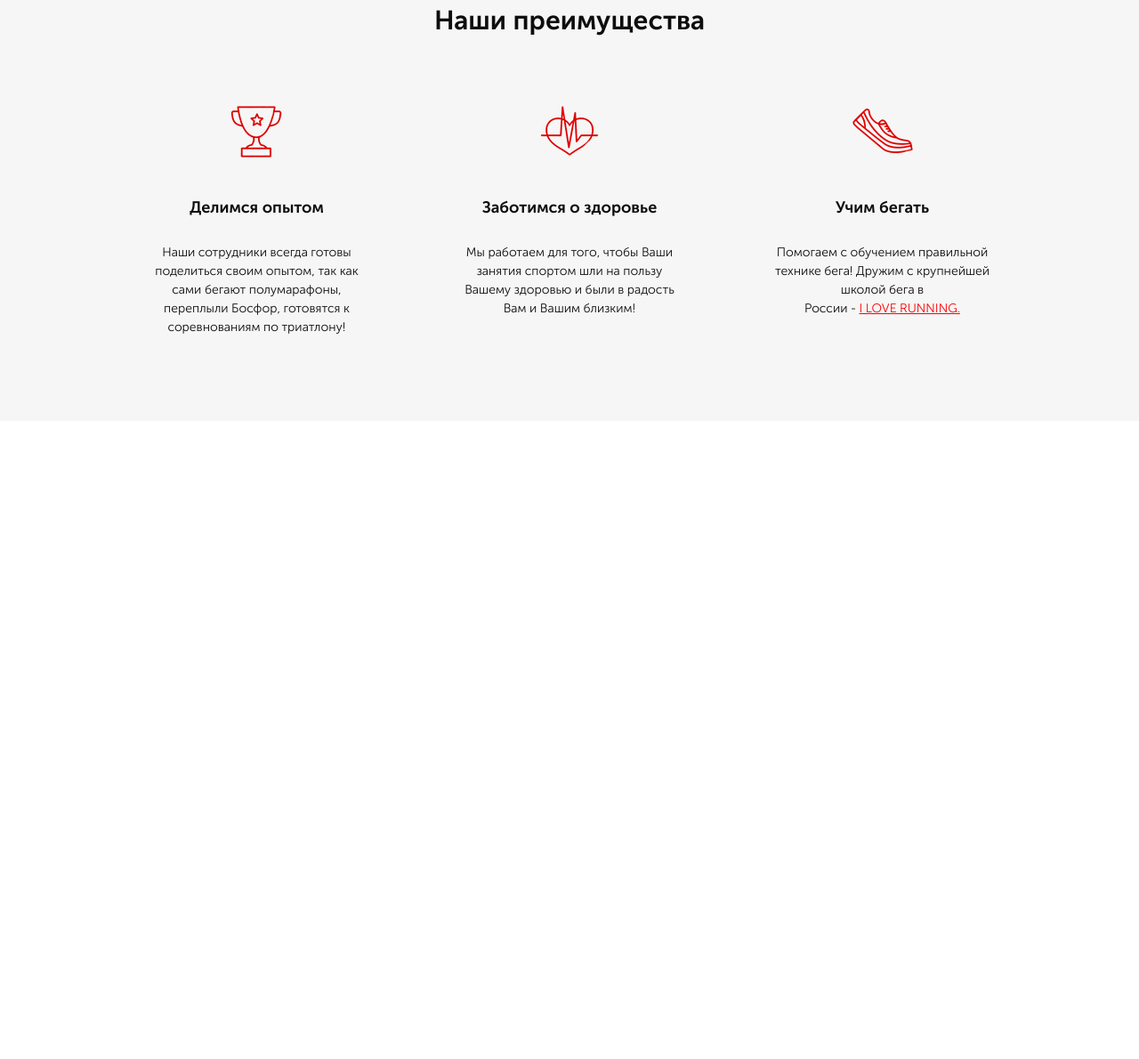
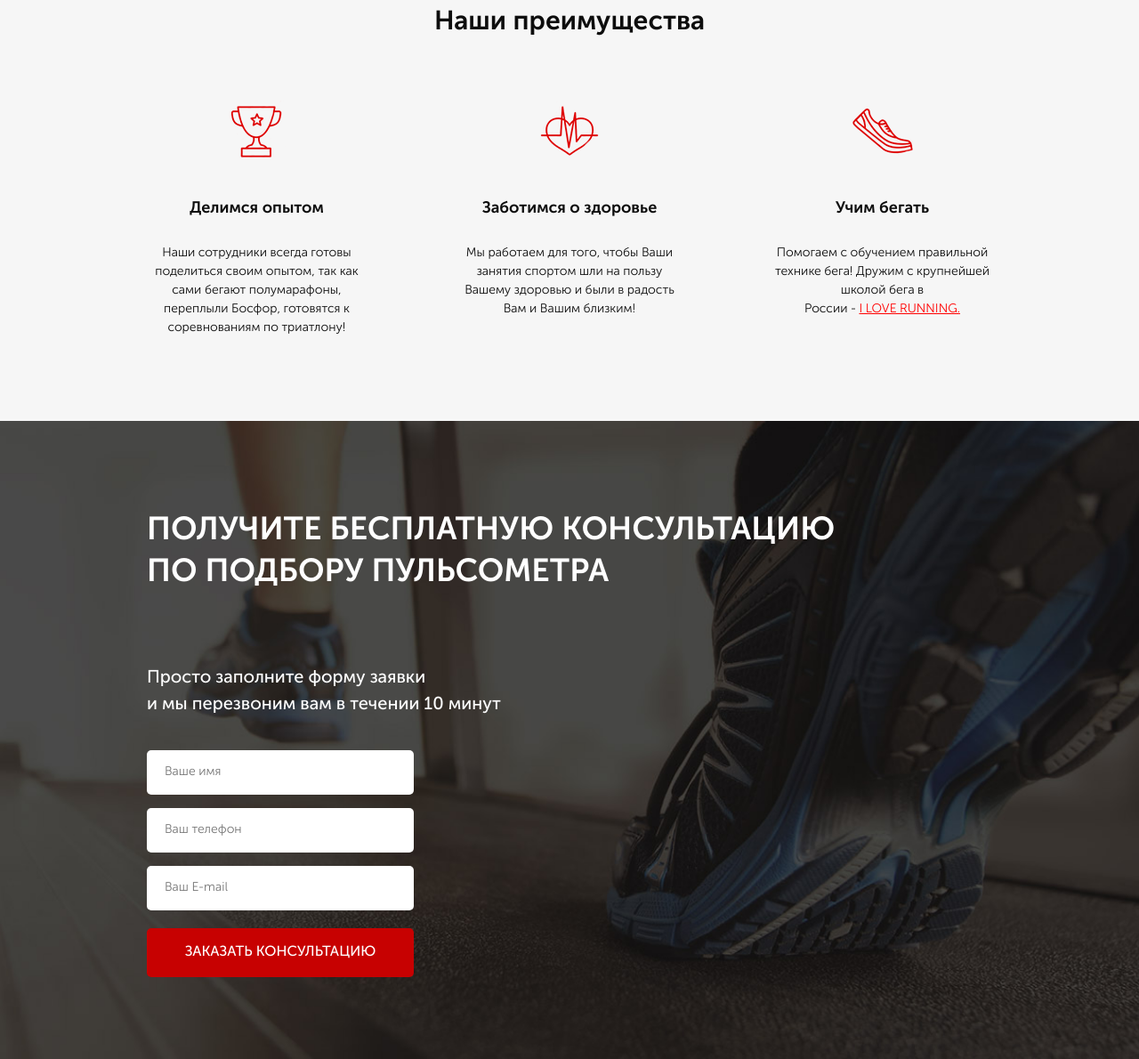
Before and after one commit to kryukovaev/Pulse, a website: page src/index.html in a window 1280 px wide. Shown: the part 759-1949 px from the top of the page at 89% size. Before the commit the page ends 1232 px from the top, so only its background shows below. Drawn offline with Linux system fonts and the light colour scheme.

Commit message:
section consultation

```diff
--- a/src/index.html
+++ b/src/index.html
@@ -101,5 +101,29 @@
         </ul>
       </div>
     </div>
+    <div class="consultation">
+      <div class="container">
+        <h2 class="consultation__title">
+          Получите бесплатную консультацию <br />по подбору пульсометра
+        </h2>
+        <div class="consultation__descr">
+          Просто заполните форму заявки<br />
+          и мы перезвоним вам в течении 10 минут
+        </div>
+        <form class="feed-form" action="#">
+          <input name="name" type="text" placeholder="Ваше имя" required />
+          <input
+            name="phone"
+            type="number"
+            placeholder="Ваш телефон"
+            required
+          />
+          <input name="email" type="email" placeholder="Ваш E-mail" required />
+          <button class="button button--submit" type="submit">
+            Заказать консультацию
+          </button>
+        </form>
+      </div>
+    </div>
   </body>
 </html>
--- a/src/sass/blocks/_buttons.scss
+++ b/src/sass/blocks/_buttons.scss
@@ -27,4 +27,11 @@
       font-size: 12px;
     }
   }
+
+  &--submit {
+    width: 100%;
+    height: 55px;
+    font-size: 16px;
+    color: #ffffff;
+  }
 }
--- /dev/null
+++ b/src/sass/blocks/_consultation.scss
@@ -0,0 +1,23 @@
+.consultation {
+  min-height: 680px;
+  padding: 100px 0 92px 0;
+  background-image: url("../img/consultation.jpg");
+  background-repeat: no-repeat;
+  background-position: center;
+  background-size: cover;
+  &__title {
+    font-size: 36px;
+    font-weight: 700;
+    text-align: left;
+    color: #ffffff;
+    text-transform: uppercase;
+    line-height: 1.3;
+  }
+
+  &__descr {
+    margin-top: 80px;
+    font-size: 20px;
+    font-weight: 500;
+    color: #ffffff;
+  }
+}
--- /dev/null
+++ b/src/sass/blocks/_forms.scss
@@ -0,0 +1,21 @@
+.feed-form {
+  margin-top: 36px;
+  display: flex;
+  flex-direction: column;
+  width: 300px;
+  input {
+    height: 50px;
+    border-radius: 5px;
+    background-color: #ffffff;
+    margin-bottom: 15px;
+    border: none;
+    padding: 0 20px;
+    font-size: 14px;
+    font-weight: 300;
+    text-align: left;
+
+    &:nth-child(3) {
+      margin-bottom: 20px;
+    }
+  }
+}
--- a/src/sass/blocks/_promo.scss
+++ b/src/sass/blocks/_promo.scss
@@ -1,7 +1,7 @@
 .promo {
   min-height: 650px;
   padding: 21px 0 93px 0;
-  background-image: url("../../img/main.jpg");
+  background-image: url("../img/main.jpg");
   background-position: center;
   background-repeat: no-repeat;
   background-size: cover;
--- a/src/sass/style.scss
+++ b/src/sass/style.scss
@@ -21,3 +21,5 @@ ul {
 @import "blocks/buttons";
 @import "blocks/advantages";
 @import "blocks/title";
+@import "blocks/consultation";
+@import "blocks/forms";
```
Also changed, not shown: src/css/style.min.css.
